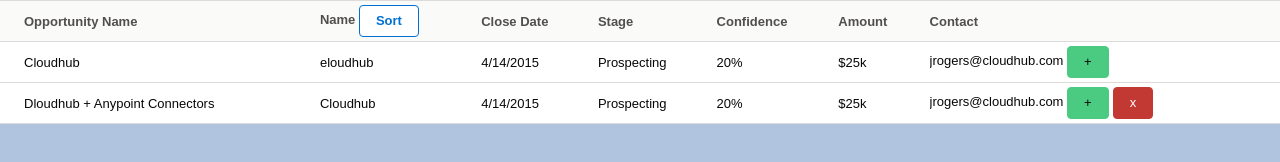
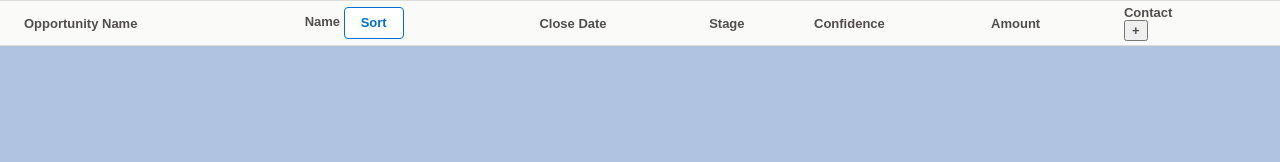
Before and after one commit to sumit07sinha/salesforce-lightning-design-system, a plain HTML site: page data table/index.html in a window 1280 px wide. Drawn offline with Linux system fonts and the light colour scheme; a web font is replaced by a local one.

Commit message:
table header added

```diff
--- a/data table/index.html
+++ b/data table/index.html
@@ -13,7 +13,7 @@
 					</div>
 				</th>
 				<th class="" scope="col">
-          <div class="slds-truncate" title="Name">Name  <button class="slds-button slds-button_outline-brand" onclick="sortTable()">Sort</button></div>
+					<div class="slds-truncate" title="Name">Name <button class="slds-button slds-button_outline-brand" id="sortTable">Sort</button></div>
 				</th>
 				<th class="" scope="col">
 					<div class="slds-truncate" title="Close Date">Close Date</div>
@@ -29,68 +29,15 @@
 				</th>
 				<th class="" scope="col">
 					<div class="slds-truncate" title="Contact">Contact</div>
+					<div class="slds-truncate"><button id="button">+</button></div>
 				</th>
 
 			</tr>
+
 		</thead>
+
 		<tbody id="tBody">
-      <tr class="slds-hint-parent">
-        <th data-label="Opportunity Name" scope="row">
-          <div class="slds-truncate" title="Cloudhub">
-            Cloudhub
-          </div>
-        </th>
-        <td data-label="Account Name">
-          <div class="slds-truncate" title="Cloudhub">eloudhub</div>
-        </td>
-        <td data-label="Close Date">
-          <div class="slds-truncate" title="4/14/2015">4/14/2015</div>
-        </td>
-        <td data-label="Prospecting">
-          <div class="slds-truncate" title="Prospecting">Prospecting</div>
-        </td>
-        <td data-label="Confidence">
-          <div class="slds-truncate" title="20%">20%</div>
-        </td>
-        <td data-label="Amount">
-          <div class="slds-truncate" title="$25k">$25k</div>
-        </td>
-        <td data-label="Contact">
-          <div class="slds-truncate" title="jrogers@cloudhub.com">
-            jrogers@cloudhub.com
-            <button  class="slds-button slds-button_success" onclick="addRows(event)">+</button>
-          </div>
-        </td>
-      </tr>
-      <tr class="slds-hint-parent">
-        <th data-label="Opportunity Name" scope="row">
-          <div class="slds-truncate" title="Cloudhub + Anypoint Connectors">
-           Dloudhub + Anypoint Connectors
-          </div>
-        </th>
-        <td data-label="Account Name">
-          <div class="slds-truncate" title="Cloudhub">Cloudhub</div>
-        </td>
-        <td data-label="Close Date">
-          <div class="slds-truncate" title="4/14/2015">4/14/2015</div>
-        </td>
-        <td data-label="Prospecting">
-          <div class="slds-truncate" title="Prospecting">Prospecting</div>
-        </td>
-        <td data-label="Confidence">
-          <div class="slds-truncate" title="20%">20%</div>
-        </td>
-        <td data-label="Amount">
-          <div class="slds-truncate" title="$25k">$25k</div>
-        </td>
-        <td data-label="Contact">
-          <div class="slds-truncate" title="jrogers@cloudhub.com">
-            jrogers@cloudhub.com
-            <button class="slds-button slds-button_success" onclick="addRows(event)">+</button><button class="slds-button slds-button_destructive" onclick="removeRows(event)">x</button>
-          </div>
-        </td>
-      </tr>
+
 		</tbody>
 	</table>
-
 </body>
```
Lines whose indentation alone changed are shown as unchanged.
